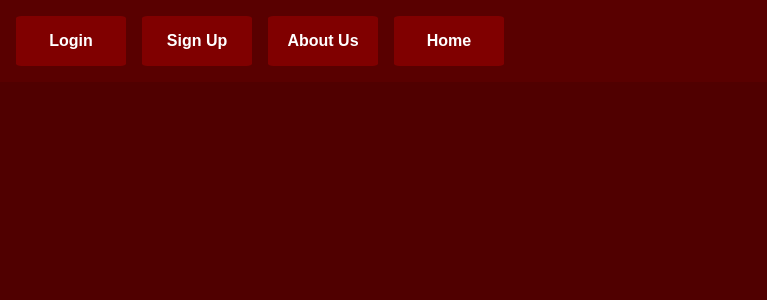
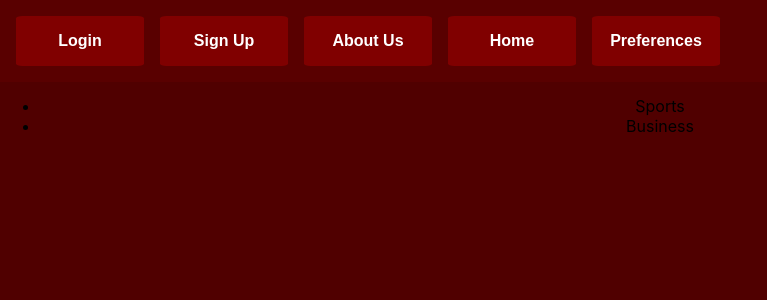
Before and after one commit to aggie-coding-club/ai-ggie-news, a React (Create React App) app in the folder frontend/: page /preferences in a window 1280 px wide. Shown: the top 300 px of the page, without its empty margins (0-767 px from the left). Built offline with nearby package versions, Linux system fonts and the light colour scheme; no server answers; a web font is replaced by a local one.

Commit message:
Updated to remove password, set to comments.

```diff
--- a/frontend/src/App.css
+++ b/frontend/src/App.css
@@ -2,6 +2,7 @@
   text-align: center;
   background-color: var(--color-background);
   height: 100vh;
+  width:100vw;
   --color-background: #500000;
   --color-primary: #950020;
   --color-primary-dark: #76021c;
@@ -20,7 +21,7 @@
   height:80px
 }
 .nav__buttons{
-    width:110px;
+    width:8rem;
     padding: 1rem 1rem;
     margin-left: 1rem;
     font-weight: bold;
--- a/frontend/src/App.js
+++ b/frontend/src/App.js
@@ -8,6 +8,7 @@ import LoginPage from './LoginPage';
 import AboutUs from './AboutUs';
 import Home from './Home'
 import SignUpPage from './SignUpPage'
+import Preferences from './Preferences';
 
 function App() {
   const navigate = useNavigate();
@@ -23,6 +24,9 @@ function App() {
   }
   const navigateToSignUp = () =>{
     navigate("/signup")
+  }
+  const navigateToPreferences = () =>{
+    navigate("/preferences")
   }
 
   useEffect(()=>{
@@ -42,6 +46,7 @@ function App() {
               <button className="nav__buttons" onClick={navigateToSignUp}>Sign Up</button>
               <button className="nav__buttons" onClick={navigateToAbout}>About Us</button>
               <button className="nav__buttons" onClick={navigateToHome}>Home</button>
+              <button className="nav__buttons" onClick={navigateToPreferences}>Preferences</button>
 
           </div>
         </div>
@@ -51,6 +56,7 @@ function App() {
               <Route exact path ="/" element={<LoginPage />} />
               <Route exact path ="/home" element={<Home />} />
               <Route exact path ="/signup" element={<SignUpPage />} />
+              <Route exact path ="/preferences" element={<Preferences />} />
             </Routes>
       </div>
   );
--- a/frontend/src/LoginPage.js
+++ b/frontend/src/LoginPage.js
@@ -11,19 +11,14 @@ const LoginPage = () => {
           <div className="login_section">
             <form className="form " id="login">
               <h1 className="form__title">Login</h1>
-                <div className="form__message form__message--error">Incorrect username/password combination.</div>
+                <div className="form__message form__message--error">This username doesn't exist in our database, please create a new account</div>
                 <div className="form__input-group">
                   <input type="text" className="form__input" autofocus placeholder="Username or email"></input>
                   <div className="form__message form__input-error-message">This is an error message</div>
                 </div>
-                <div className="form__input-group">
-                  <input type="password" className="form__input" autofocus placeholder="Password"></input>
-                  <div className="form__input-error-message"></div>
-                </div>
+
               <button className="form__button" type="submit">Submit</button>
-              <p class="form__text">
-                <a href="#" className="form__link">Forgot your password?</a>
-              </p>
+
               <p className="form__text">
                 <a className="form__link" href=" ./signup">Dont have an account? Create account.</a>
               </p>
@@ -37,3 +32,10 @@ const LoginPage = () => {
 }
 
 export default LoginPage;
+
+/*
+                <div className="form__input-group">
+                  <input type="password" className="form__input" autofocus placeholder="Password"></input>
+                  <div className="form__input-error-message"></div>
+                </div>
+*/
--- /dev/null
+++ b/frontend/src/Preferences.js
@@ -0,0 +1,18 @@
+import React from 'react';
+import {useNavigate} from 'react-router-dom'
+
+
+const Preferences = () => {
+
+  return (
+        <ul>
+            <li>Sports</li>
+            <li>Business</li>
+        </ul>
+
+
+
+  );
+}
+
+export default Preferences;
--- a/frontend/src/SignUpPage.js
+++ b/frontend/src/SignUpPage.js
@@ -20,11 +20,6 @@ const SignUpPage = () => {
                   <input type="text" className="form__input" autofocus placeholder="Email Address"></input>
                   <div className="form__message form__input-error-message">This is an error message</div>
                 </div>
-                <div className="form__input-group">
-                  <input type="password" className="form__input" autofocus placeholder="Password"></input>
-                  <div className="form__input-error-message"></div>
-                  <input type="password" className="form__input" autofocus placeholder="Confirm Password"></input>
-                </div>
               <button className="form__button" type="submit">Create Account</button>
               <p className="form__text">
                 <a className="form__link" href=" ./login">Already have an account?</a>
```
